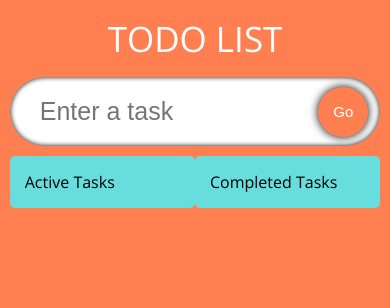
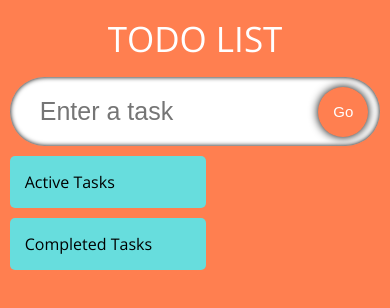
Before and after one commit to KennedyMungai/todolistAnother, a React (Create React App) app: page / in a window 390 px wide. Shown: the top 308 px of the page. Built offline with nearby package versions, Linux system fonts and the light colour scheme; the HTML template or start-up script is replaced by a standard one.

Commit message:
Added styling code for the media query when it is 700px wide

```diff
--- a/src/components/styles.css
+++ b/src/components/styles.css
@@ -110,6 +110,11 @@
         width: 95%;
         margin-bottom: 10px;
     }
+
+    .container {
+        width: 95%;
+        flex-direction: column;
+    }
 }
 
 @media (max-width: 1100px) {
```
